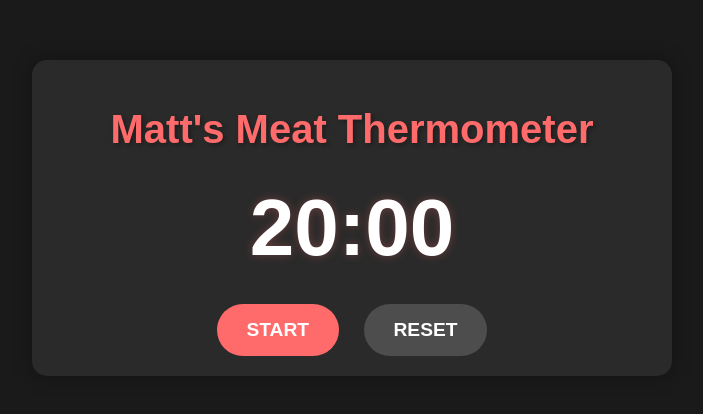
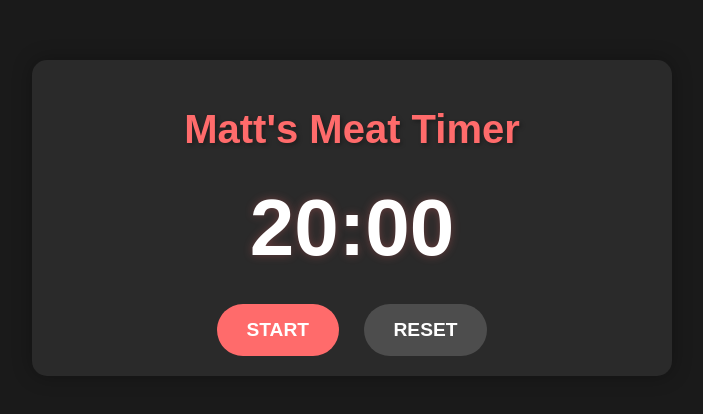
Before and after one commit to TRADERRAIDER/mattsmeattimer, a plain HTML site: page index.html in a window 1280 px wide. Shown: the part 182-596 px from the top of the page, without its empty margins (288-991 px from the left). Drawn offline with nearby package versions, Linux system fonts and the light colour scheme.

Commit message:
Initial commit: Steak timer application fixed

```diff
--- a/index.html
+++ b/index.html
@@ -9,7 +9,7 @@
 </head>
 <body>
     <div class="container">
-        <h1>Matt's Meat Thermometer</h1>
+        <h1>Matt's Meat Timer</h1>
         <div class="timer">
             <span id="minutes">20</span>:<span id="seconds">00</span>
         </div>
```
